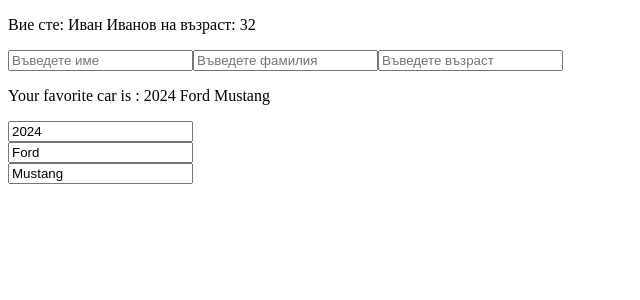
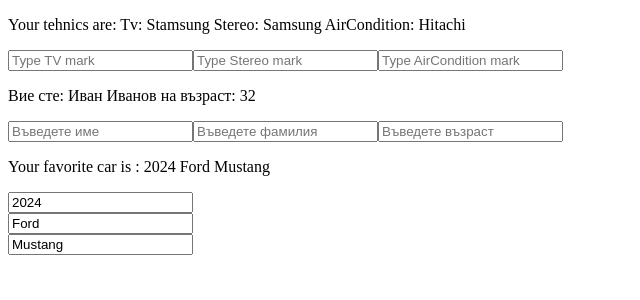
Before and after one commit to MTzarev/seventh-exercise-bcode, a React (Vite) app: page / in a window 1280 px wide. Shown: the top 300 px of the page, without its empty margins (0-640 px from the left). Built offline with nearby package versions, Linux system fonts and the light colour scheme.

Commit message:
exeercise updater function + object update

```diff
--- a/src/App.jsx
+++ b/src/App.jsx
@@ -1,9 +1,11 @@
 import ObjectNamesUpdater from "./components/ObjectNamesUpdater"
 import ObjectUpdater from "./components/ObjectUpdater"
-
+import ObjectInfo from "./components/ObjectInfo"
 function App() {
   return (
     <>
+<ObjectInfo/>
+
     <ObjectNamesUpdater/>
 
     <ObjectUpdater/>
--- /dev/null
+++ b/src/components/ObjectInfo.jsx
@@ -0,0 +1,27 @@
+import { useState } from "react"
+function ObjectInfo (){
+    const [info, setInfo] = useState({
+        tv: "Stamsung",
+        stereo: "Samsung",
+        airCondition: "Hitachi"
+    })
+    const tvMarkChange = (e)=>{
+        setInfo(i=>({...i, tv:e.target.value}))
+    }
+    const stereoMarkChange = (e)=>{
+        setInfo(i=>({...i, stereo:e.target.value}))
+    }
+    const airMarkChange = (e)=>{
+        setInfo(i=>({...i, airCondition:e.target.value}))
+    }
+    return (
+        <div>
+            <p>Your tehnics are: Tv: {info.tv} Stereo: {info.stereo} AirCondition: {info.airCondition}</p>
+       <input type="text" placeholder="Type TV mark" onChange={tvMarkChange} />
+       <input type="text" placeholder="Type Stereo mark" onChange={stereoMarkChange}/>
+       <input type="text" placeholder="Type AirCondition mark" onChange={airMarkChange} />
+       </div>
+    )
+
+}
+export default ObjectInfo
```
